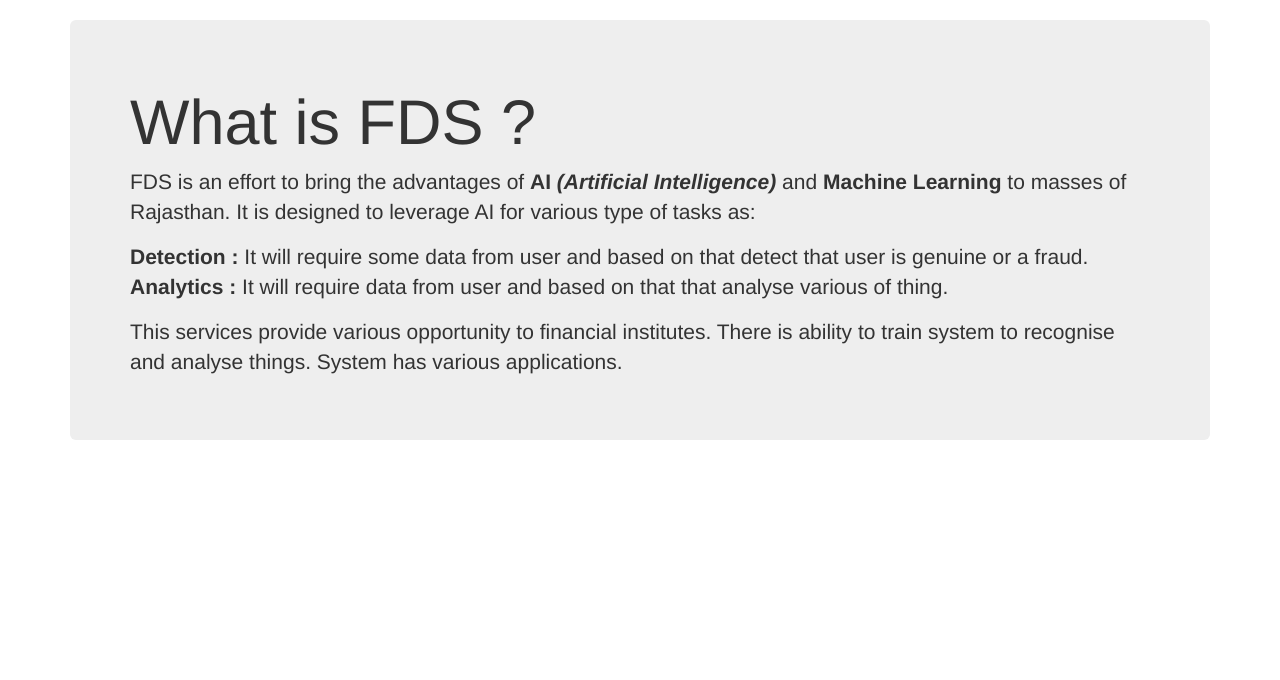
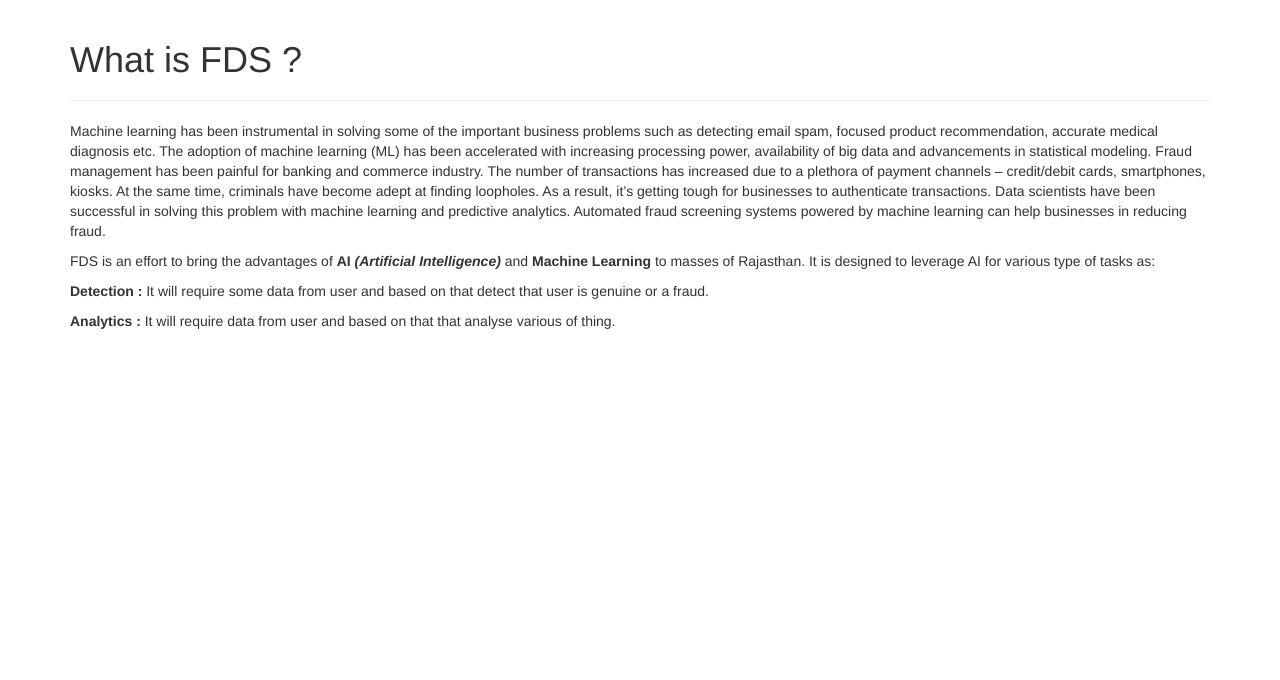
Before and after one commit to Marwari/FDS, a Django app: page /about/ in a window 1280 px wide. Shown: the part 52-732 px from the top of the page. Run offline with Django 3.2, Linux system fonts and the light colour scheme; parts of the project's set-up code (start-up, migrations or seed data) failed here and were passed over; some libraries are stand-ins or nearby versions.

Commit message:
about page updated

```diff
--- a/dashboard/templates/about.html
+++ b/dashboard/templates/about.html
@@ -1,32 +1,34 @@
 <!Doctype html>
 <html lang="en">
     <head>
-        {% include "header.html" %}
+        {% include "header.html"%}
 
         <title>About FDS</title>
     </head>
     <body>
-{% if user.is_authenticated %}
+         {% if user.is_authenticated %}
         {% include "loggedin-navbar.html" %}
     {% else %}
         {% include "navbar.html" %}
     {% endif %}
-        <!--FDS message-->
+
+        <!--about message Form-->
 <div class="container">
-    <div class="jumbotron">
+
         <h1>What is FDS ?</h1>
-        <p>FDS is an effort to bring the advantages of <b>AI<i> (Artificial Intelligence)</i></b> and <b>
-            Machine Learning
-        </b> to masses of Rajasthan. It is designed to leverage AI for various type of tasks as:</p>
+        <hr>
         <p>
-            <b>Detection : </b> It will require some data from user and based on that detect that user is genuine or a fraud.<br>
+             Machine learning has been instrumental in solving some of the important business problems such as detecting email spam, focused product recommendation, accurate medical diagnosis etc. The adoption of machine learning (ML) has been accelerated with increasing processing power, availability of big data and advancements in statistical modeling. Fraud management has been painful for banking and commerce industry. The number of transactions has increased due to a plethora of payment channels – credit/debit cards, smartphones, kiosks. At the same time, criminals have become adept at finding loopholes. As a result, it’s getting tough for businesses to authenticate transactions. Data scientists have been successful in solving this problem with machine learning and predictive analytics. Automated fraud screening systems powered by machine learning can help businesses in reducing fraud.</>
+        </p>
+        <p>
+            FDS is an effort to bring the advantages of <b>AI<i> (Artificial Intelligence)</i></b> and <b>Machine Learning</b> to masses of Rajasthan. It is designed to leverage AI for various type of tasks as:</p>
+        <p>
+    <p><b>Detection : </b> It will require some data from user and based on that detect that user is genuine or a fraud.<br></p>
             <b>Analytics : </b> It will require data from user and based on that that analyse various of thing.<br>
         </p>
-        <p>This services provide various opportunity to financial institutes. There is ability to train system to recognise
-        and analyse things. System has various applications.</p>
-    </div>
+
 </div>
-        <!--FDS message stops-->
+        <!--about message ends here-->
         {% include "footer.html" %}
 
         {% include "scripts.html" %}
```
